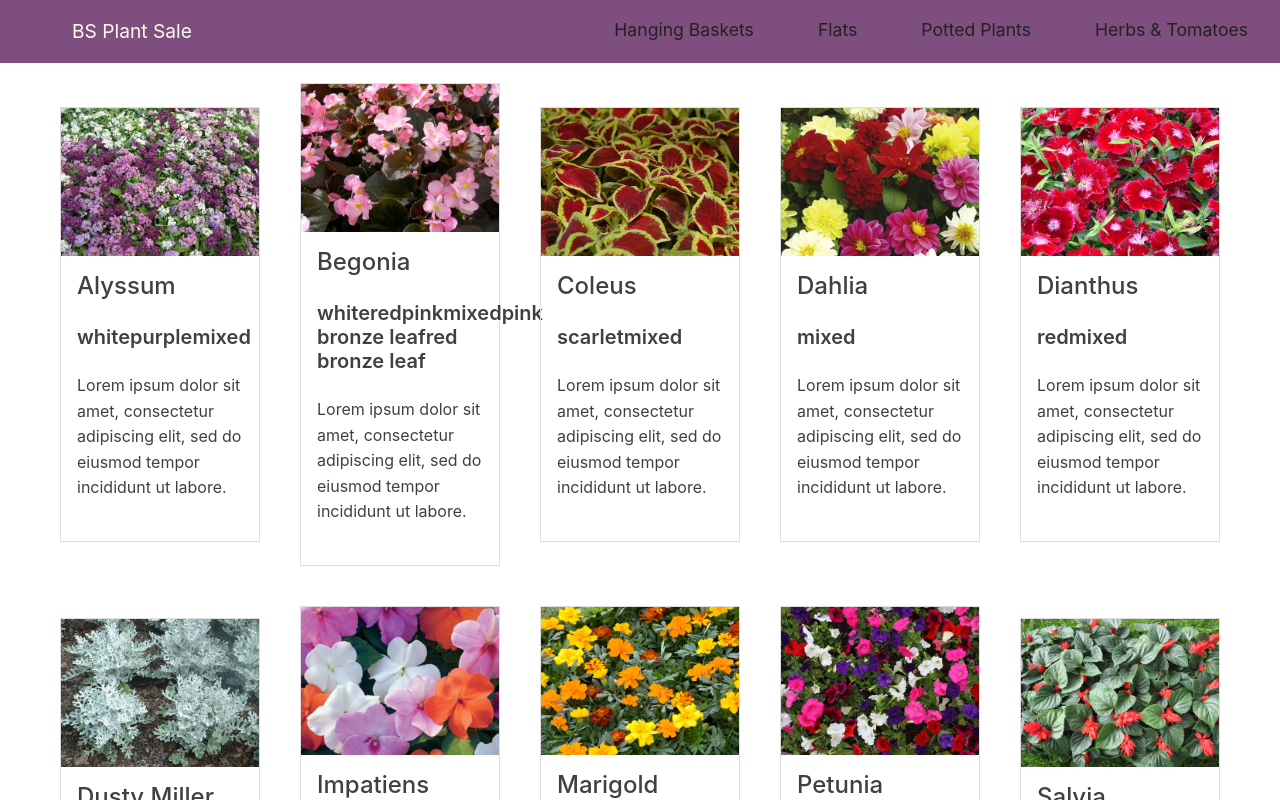
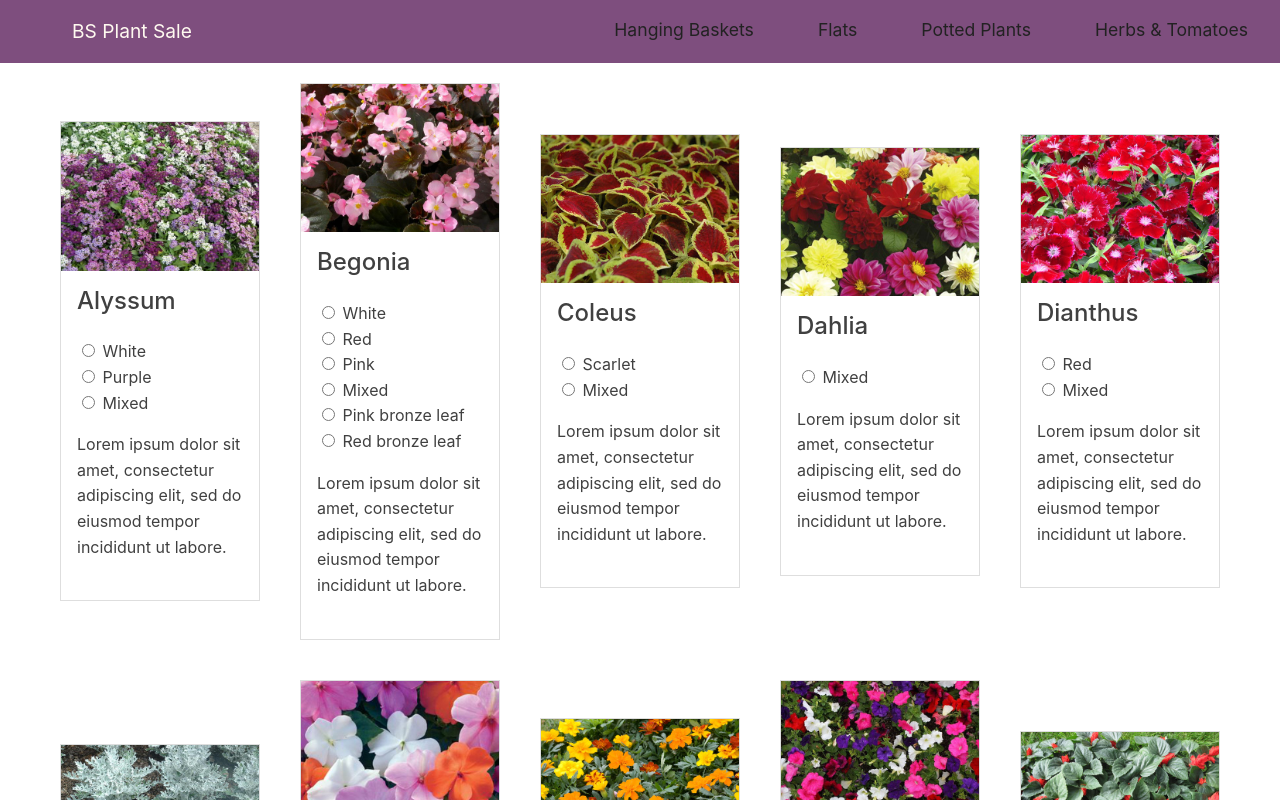
Before and after one commit to betsystevens/flowersale, a React (Create React App) app: page /flats in a window 1280 px wide. Shown: the top 800 px of the page. Built offline with nearby package versions, Linux system fonts and the light colour scheme.

Commit message:
add radio button component for flower variety choices

```diff
--- a/src/components/FlowerCards.js
+++ b/src/components/FlowerCards.js
@@ -1,4 +1,5 @@
 import React from 'react';
+import Radios from './Radios';
 
 function FlowerCards(props) {
   const flatCards = props.flats.map((flat) => {
@@ -10,7 +11,7 @@ function FlowerCards(props) {
           </div>
           <div className="card-body">
             <h2 className="card-title">{flat.name}</h2>
-            <h3>{flat.variety}</h3>
+            <Radios values={flat.variety} />
             <p className="card-text">{flat.description}</p>
           </div>
         </div>
--- a/src/components/Main.js
+++ b/src/components/Main.js
@@ -4,6 +4,7 @@ import Header from  './Header';
 import Hero from  './Hero';
 import FlowerGroups from './FlowerGroups';
 import FlowerCards from './FlowerCards';
+import Radios from './Radios';
 import { FLOWERS } from '../shared/flowers';
 import { FLATS } from '../shared/flats';
 
@@ -31,6 +32,7 @@ function Main(props) {
       <Switch>
         <Route path="/home" component={HomePage} />
         <Route exact path="/flats" component={() => <FlowerCards flats={data.flats} />} />
+        <Route exact path="/test" component={Radios} />
         <Redirect to="/home" />
       </Switch>
     </div>
--- /dev/null
+++ b/src/components/Radios.js
@@ -0,0 +1,20 @@
+import React from 'react';
+
+function Radios(props) {
+
+  const radioButtons = props.values.map((value) => {
+    let capital = value.charAt(0).toUpperCase() + value.slice(1);
+    return(
+      <>
+       <input type="radio" id={value} name="variety" value={value} /> {capital} <br />
+      </>
+    )
+  });
+  return(
+    <div className="mb-1">
+      {radioButtons}
+    </div>
+  )
+}
+
+export default Radios;
```
